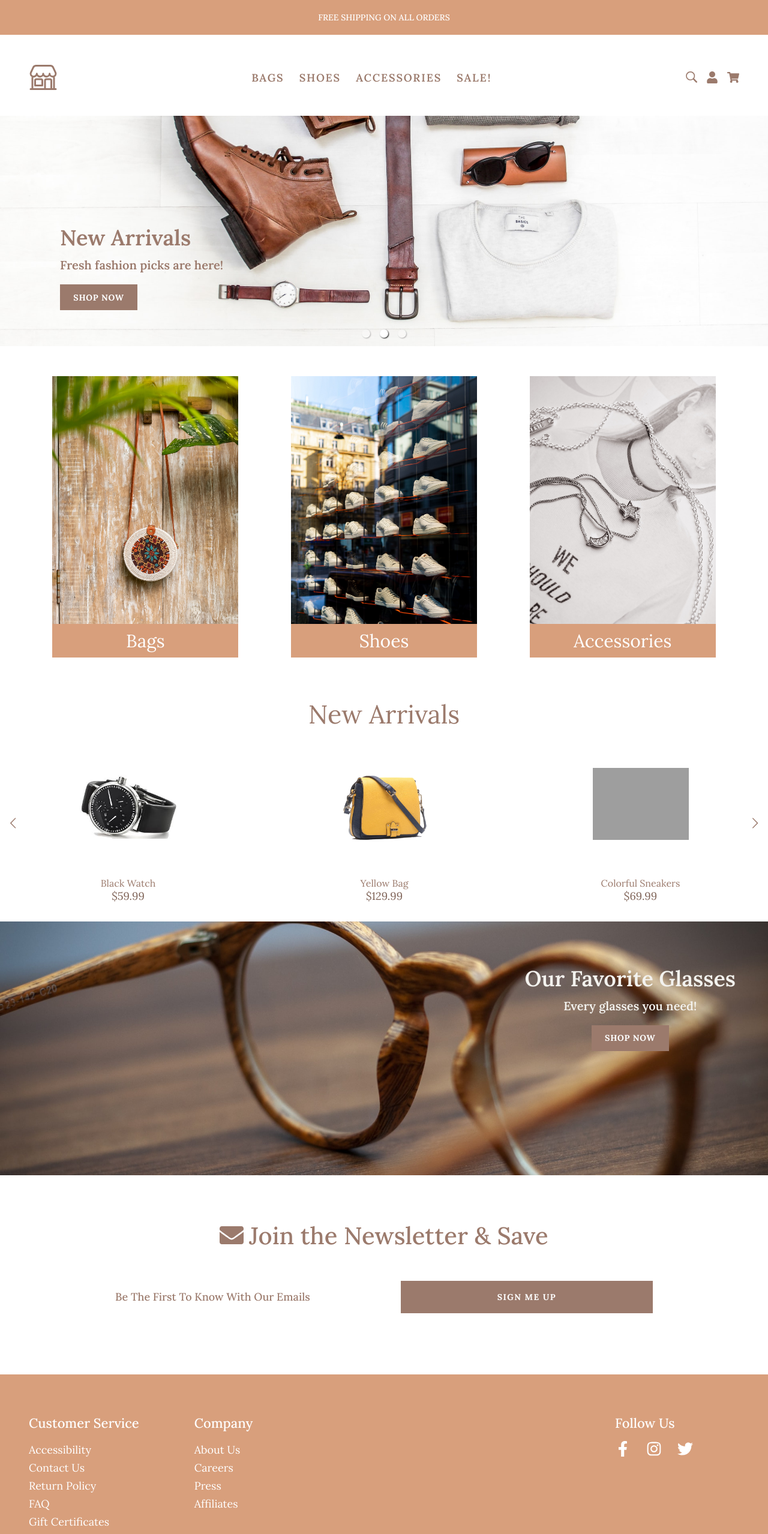
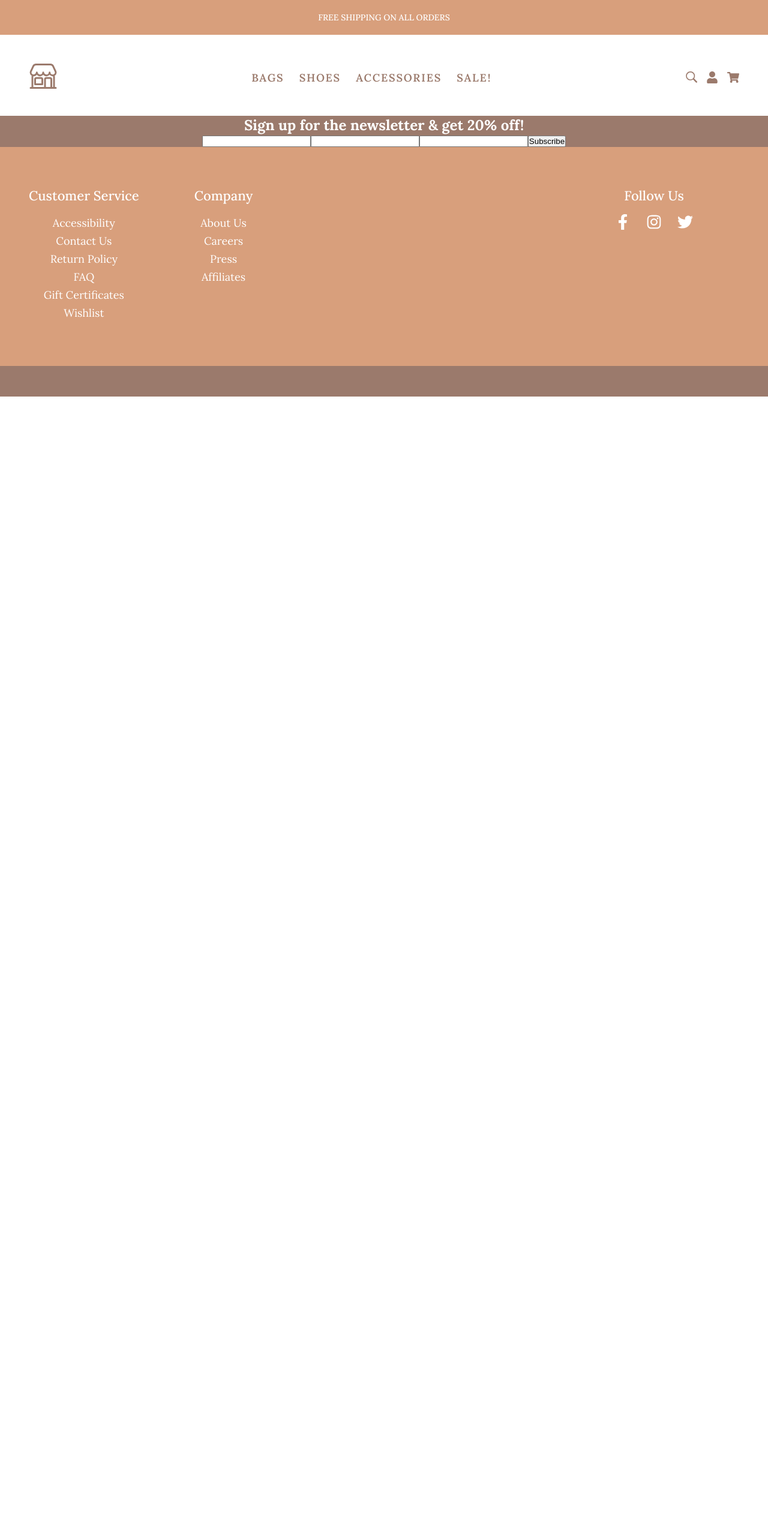
Before and after one commit to hazedrops/React_SmallStore, a React (Create React App) app: page /signup-form in a window 1280 px wide. Shown: the top 2557 px of the page at 60% size. After the commit the page ends 800 px from the top, so only its background shows below. Built offline with nearby package versions, Linux system fonts and the light colour scheme; grey boxes are pictures that could not be loaded.

Commit message:
Signup Form Page added, needs styling

```diff
--- a/package.json
+++ b/package.json
@@ -14,6 +14,7 @@
     "react-mailchimp-subscribe": "^2.1.3",
     "react-multi-carousel": "^2.8.0",
     "react-responsive-carousel": "^3.2.23",
+    "react-router-dom": "^6.3.0",
     "react-scripts": "5.0.0",
     "web-vitals": "^2.1.0",
     "yup": "^0.32.11"
--- a/src/App.js
+++ b/src/App.js
@@ -1,25 +1,26 @@
+import { BrowserRouter as Router, Routes, Route } from 'react-router-dom'
+
 import 'react-responsive-carousel/lib/styles/carousel.min.css' // requires a loader
-import Banner from './components/Banner'
-import Navbar from './components/Navbar/Navbar'
-import Category from './components/Category/Category'
-import Favorites from './components/Favorites'
-import Footer from './components/Footer/Footer'
-import NewArrivals from './components/NewArrival/NewArrivals'
-import Subscribe from './components/Subscribe/Subscribe'
-import Hero from './components/Hero/Hero'
+
+// import Banner from './components/Banner'
+// import Navbar from './components/Navbar/Navbar'
+// import Category from './components/Category/Category'
+// import Favorites from './components/Favorites'
+// import Footer from './components/Footer/Footer'
+// import NewArrivals from './components/NewArrival/NewArrivals'
+// import Subscribe from './components/Subscribe/Subscribe'
+import SignUpForm from './components/Subscribe/SignUpForm'
+import Home from './components/Home'
+// import Hero from './components/Hero/Hero'
 
 function App() {
   return (
-    <div className='App'>
-      <Banner />
-      <Navbar />
-      <Hero />
-      <Category />
-      <NewArrivals />
-      <Favorites />
-      <Subscribe />
-      <Footer />
-    </div>
+    <Router>
+      <Routes>
+        <Route path='/' element={<Home />} />
+        <Route path='/signup-form' element={<SignUpForm />} />
+      </Routes>
+    </Router>
   )
 }
 
--- a/src/assets/styles/components/_categoryDiv.scss
+++ b/src/assets/styles/components/_categoryDiv.scss
@@ -17,8 +17,8 @@
     .categoryItem {
       width: 163px;
       height: 213px;
-      max-height: 569px;
-      max-width: 435px;
+      max-height: 300px;
+      max-width: 80%;
       margin: 0 auto;
       position: relative;
 
@@ -28,24 +28,27 @@
       }
 
       @include desktop {
-        min-width: 310px;
+        min-width: 270px;
         height: auto;
       }
 
       @include tablet {
-        width: 9.5vw;
         height: auto;
         min-width: 232px;
-        max-height: 569px;
       }
 
-      @include media(narrow, mobile) {
+      @include mobile {
         min-width: 163px;
-        max-width: 90vw;
+        max-width: 80vw;
         width: 100%;
-        max-height: 70vh;
         height: auto;
         margin: .8em auto;
+      }
+
+      @include narrow {
+        width: 100%;
+        height: auto;
+        margin-bottom: .5em;
       }
 
       img {
--- a/src/assets/styles/components/_signUp.scss
+++ b/src/assets/styles/components/signUp/_signUp.scss
@@ -18,7 +18,7 @@
       align-items: center;
       justify-content: center;
       gap: 0.3em;
-      margin-bottom: 11px;
+      margin-bottom: 1.5em;
 
       .faIcon {
         font-size: 2.5em;
@@ -82,14 +82,21 @@
       }
     }
 
+    a {
+      text-decoration: none;
+      width: 10em;
+      margin: 0 auto;
+
+      @include media(desktop, wide) {
+        width: 30em;
+      }
+
       span {
         display: flex;
         align-items: center;
         justify-content: center;
         width: 100%;
-      max-width: 30em;
         height: 48px;
-      text-align: center;
         background-color: $color-main-text;
         color: $color-white;
         cursor: pointer;
@@ -107,10 +114,10 @@
         }
       }
     }
+  }
 
   @include media(desktop, wide) {
-      height: 332px;
-      padding-top: 75px;
-      padding-bottom: 102px;
+      // height: 332px;
+      padding: 4em 0;
   }
 }
--- /dev/null
+++ b/src/assets/styles/components/signUp/_signUpForm.scss
@@ -0,0 +1,7 @@
+// Sign up form section
+.signUpForm {
+  background-color: $color-main-text;
+  color: $color-white;
+  margin: 0 auto;
+  text-align: center;
+}
--- a/src/assets/styles/styles.scss
+++ b/src/assets/styles/styles.scss
@@ -23,7 +23,9 @@
 @import 'components/newArrival/_carouselItem';
 
 @import 'components/_favorite';
-@import 'components/_signUp';
+
+@import 'components/signUp/_signUp';
+@import 'components/signUp/_signUpForm';
 
 @import 'components/footer/_footer';
 @import 'components/footer/_footerMenu';
--- /dev/null
+++ b/src/components/Home.jsx
@@ -0,0 +1,25 @@
+import Banner from './Banner'
+import Navbar from './Navbar/Navbar'
+import Category from './Category/Category'
+import Favorites from './Favorites'
+import Footer from './Footer/Footer'
+import NewArrivals from './NewArrival/NewArrivals'
+import Subscribe from './Subscribe/Subscribe'
+import Hero from './Hero/Hero'
+
+function Home() {
+  return (
+    <>
+      <Banner />
+      <Navbar />
+      <Hero />
+      <Category />
+      <NewArrivals />
+      <Favorites />
+      <Subscribe />
+      <Footer />
+    </>
+  )
+}
+
+export default Home
--- a/src/components/Navbar/Navbar.jsx
+++ b/src/components/Navbar/Navbar.jsx
@@ -1,4 +1,5 @@
 import React, { useState } from 'react'
+import { Link } from 'react-router-dom'
 import { IoStorefrontOutline } from 'react-icons/io5'
 // import logo from '../../assets/img/newImages/logo_main.png'
 import { FaUser, FaShoppingCart } from 'react-icons/fa'
@@ -22,7 +23,9 @@ function Navbar() {
 
         <div className='logoDiv'>
           {/* <img src={logo} className='logoImg' alt='logo' /> */}
-          <IoStorefrontOutline className='logoIcon' alt='logo' />
+          <Link to='/'>
+            <IoStorefrontOutline className='logoIcon' alt='logo' />
+          </Link>
         </div>
       </div>
 
--- /dev/null
+++ b/src/components/Subscribe/SignUpForm.jsx
@@ -0,0 +1,42 @@
+// import { useState } from 'react'
+import { Formik, Form, Field, ErrorMessage, FormikHelpers } from 'formik'
+import * as Yup from 'yup'
+import Banner from '../Banner';
+import Navbar from '../Navbar/Navbar';
+import Footer from '../Footer/Footer';
+
+const SignUpSchema = Yup.object().shape({
+  email: Yup.string().email('Invalid email!').required('Required!'),
+})
+
+function SignUpForm() {
+  const submitForm = (values) => {
+    console.log(values);
+  }
+
+  return (
+    <>
+      <Banner />
+      <Navbar />
+      <div className='signUpForm'>
+        <Formik
+          initialValues={{ email: '' }}
+          validationSchema={SignUpSchema}
+          onSubmit={submitForm}
+        >
+          <Form>
+            <h2>Sign up for the newsletter & get 20% off!</h2>
+            <Field id='firstName' name='firstName' className='submitForm' />
+            <Field id='lastName' name='lastName' className='submitForm' />
+            <Field id='email' name='email' className='submitForm' />
+            <ErrorMessage name='email' />
+            <button type='submit'>Subscribe</button>
+          </Form>
+        </Formik>
+        <Footer />
+      </div>
+    </>
+  )
+}
+
+export default SignUpForm
--- a/src/components/Subscribe/Subscribe.jsx
+++ b/src/components/Subscribe/Subscribe.jsx
@@ -1,9 +1,18 @@
 import React from 'react'
 import { FaEnvelope } from 'react-icons/fa'
-import SubscribeForm from './SubscribeForm'
+import { Link } from 'react-router-dom'
+
+// import { useNavigate } from 'react-router-dom'
 
 // Sign Up & Stay Connected section
 function Subscribe() {
+  // let navigate = useNavigate()
+
+  // const routeChange = () => {
+  //   let path = '/signup-form'
+  //   navigate(path, { replace: true })
+  // }
+
   return (
     <div className='signUpDiv'>
       <div className='signUpText'>
@@ -14,14 +23,10 @@ function Subscribe() {
       </div>
 
       <div className='signUpLowerDiv'>
-        {/* <p>
-          Sign up for the newsletter and get 20% off! Gain access to exclusive
-          offers and be the first to know when new stuff drops!
-        </p> */}
-        {/* <SubscribeForm /> */}
-        {/* <input type="email" placeholder="Enter Your Email Address" /> */}
         <p>Be The First To Know With Our Emails</p>
-        <span>Sign Me Up</span>
+        <Link to='/signup-form'>
+          <span>Sign Me Up</span>
+        </Link>
       </div>
     </div>
   )
--- a/src/components/Subscribe/SubscribeForm.jsx
+++ /dev/null
@@ -1,78 +0,0 @@
-// import { useState } from 'react'
-import { Formik, Form, Field, ErrorMessage, FormikHelpers } from 'formik'
-import * as Yup from 'yup'
-
-const SubscribeSchema = Yup.object().shape({
-  email: Yup.string().email("Invalid email!").required("Required!")
-})
-
-function SubscribeForm() {
-  // const [email, setEmail] = useState('')
-
-  // const FORM_URL = `your form URL, we will describe it in a sec`
-
-  // const handleSubmit = async (e) => {
-  //   e.preventDefault()
-
-  //   const data = new FormData(e.target)
-
-  //   try {
-  //     const response = await fetch(FORM_URL, {
-  //       method: 'post',
-  //       body: data,
-  //       headers: {
-  //         accept: 'application/json',
-  //       },
-  //     })
-
-  //     const json = await response.json()
-
-  //     if (json.status === 'success') {
-  //       return
-  //     }
-  //   } catch (err) {
-  //     console.log(err)
-  //   }
-  // }
-
-  // const handleClick = (e) => {}
-
-  // const handleEmailChange = (e) => {
-  //   const { value } = e.target
-  //   setEmail(value)
-  // }
-
-  const submitForm = (values) => {
-    console.log(values);
-  }
-
-  return (
-    <div>
-      <Formik
-        initialValues={{ email: '' }}
-        validationSchema={SubscribeSchema}
-        onSubmit={submitForm}
-      >
-        <Form>
-          <Field id='email' name='email' className='submitForm' />
-          <ErrorMessage name="email" />
-          <button type='submit'>Subscribe</button>
-        </Form>
-      </Formik>
-    </div>
-    // <form onSubmit={handleSubmit}>
-    //   <input
-    //     aria-label='Your email address'
-    //     name='email_address'
-    //     placeholder='Your email address'
-    //     required
-    //     type='email'
-    //     onChange={handleEmailChange}
-    //     value={email}
-    //   />
-    //   <button>Subscribe</button>
-    // </form>
-  )
-}
-
-export default SubscribeForm
```
Also changed, not shown: src/assets/css/styles.min.css, 2 other files (tests, documents, lock files or other folders). Lines whose indentation alone changed are shown as unchanged.
